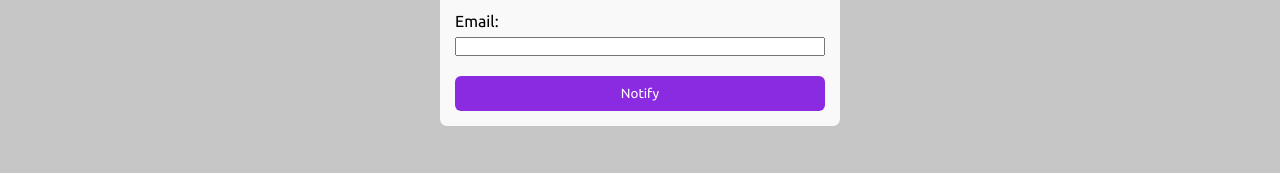
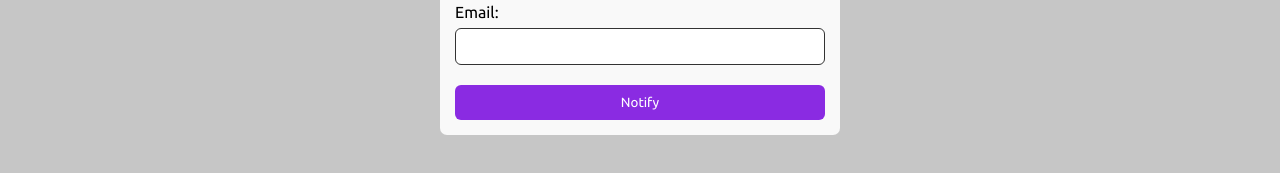
Before and after one commit to itspriyambhattacharya/basic-coming-soon-page-template, a plain HTML site: page index.html in a window 1280 px wide. Shown: the part 573-746 px from the top of the page. Drawn offline with Linux system fonts and the light colour scheme; a web font is replaced by a local one.

Commit message:
Designed the input field

```diff
--- a/css/style.css
+++ b/css/style.css
@@ -100,6 +100,12 @@ header nav ul {
   gap: 7px;
 }
 
+.container .content form input[type="email"] {
+  padding: 10px 15px;
+  border-radius: 6px;
+  border: 1px solid #333;
+}
+
 .container .content form button {
   background-color: blueviolet;
   padding: 10px 15px;
```
